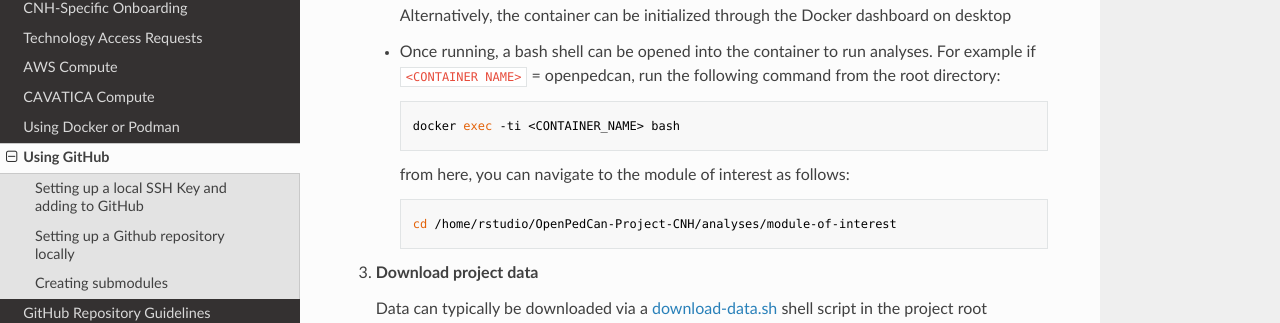
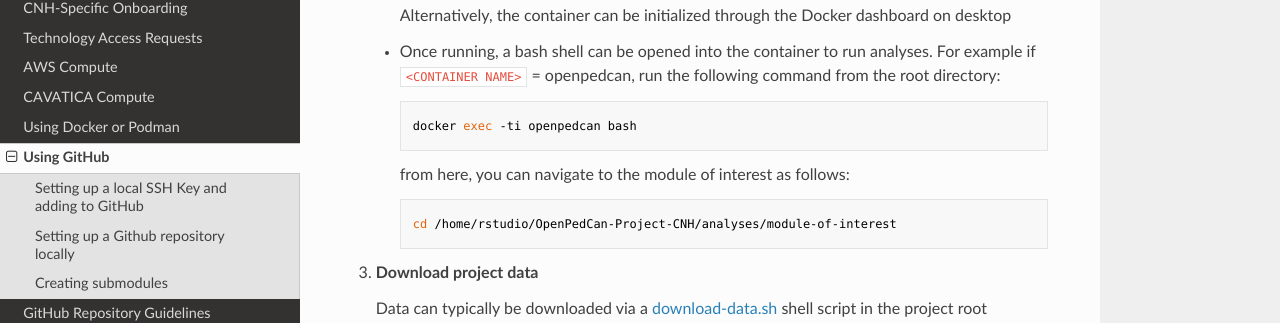
Before and after one commit to childrens-bti/bti-bfx-docs, an MkDocs documentation site: the page built from docs/github-general.md, in a window 1280 px wide and 900 px high, scrolled down 775 px. Shown: the part 141-464 px from the top of the window. Built offline with MkDocs 1.6.1, drawn with Linux system fonts in a browser that asks for light colours; nearby versions of some CDN libraries.

Commit message:
Update docs/github-general.md
Co-authored-by: Ryan Corbett <rcorbett@childrensnational.org>

```diff
--- a/docs/github-general.md
+++ b/docs/github-general.md
@@ -39,7 +39,7 @@ Add this new SSH key to your profile in GitHub by following [these instructions]
 
     4. Once running, a bash shell can be opened into the container to run analyses. For example if `<CONTAINER NAME>` = openpedcan, run the following command from the root directory:
 
-            docker exec -ti <CONTAINER_NAME> bash
+            docker exec -ti openpedcan bash
 
         from here, you can navigate to the module of interest as follows:
 
```
